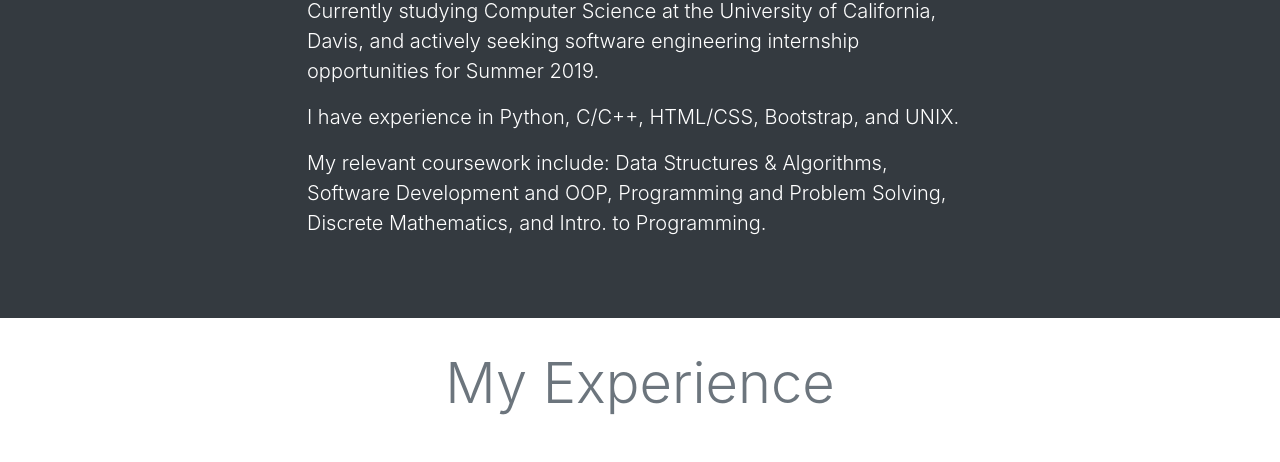
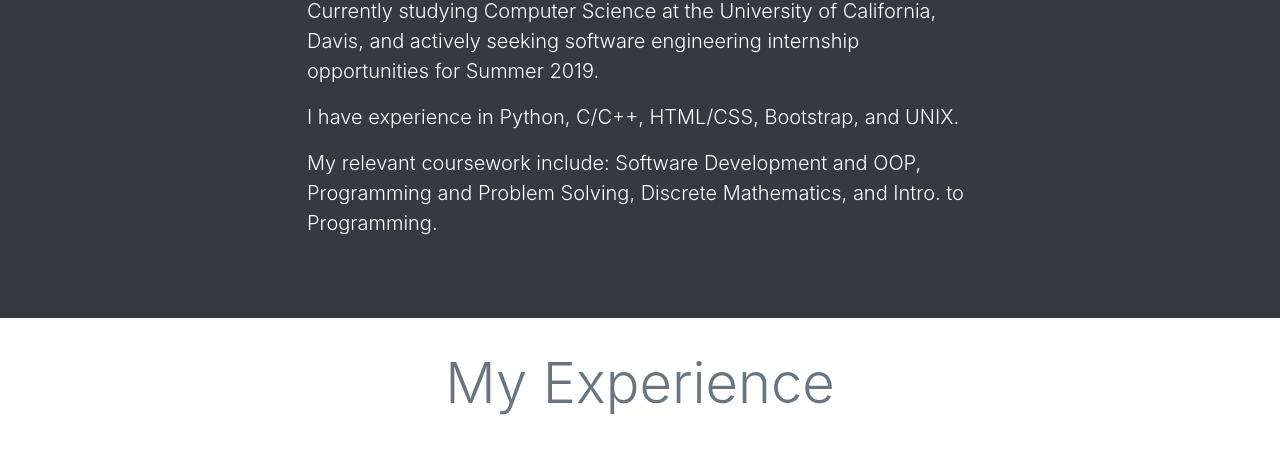
Before and after one commit to brandon-lau0/Personal-Website, a plain HTML site: page index.html in a window 1280 px wide. Shown: the part 619-1081 px from the top of the page. Drawn offline with nearby package versions, Linux system fonts and the light colour scheme.

Commit message:
Add files via upload

```diff
--- a/index.html
+++ b/index.html
@@ -52,7 +52,7 @@
 
 	    <p class="lead mt-3 mx-auto introBox" style="text-align: left;">I have experience in Python, C/C++, HTML/CSS, Bootstrap, and UNIX.</p>
 
-	    <p class="lead mt-3 mx-auto introBox" style="text-align: left;">My relevant coursework include: Data Structures & Algorithms, Software Development and OOP, Programming and Problem Solving, Discrete Mathematics, and Intro. to Programming.</p>
+	    <p class="lead mt-3 mx-auto introBox" style="text-align: left;">My relevant coursework include: Software Development and OOP, Programming and Problem Solving, Discrete Mathematics, and Intro. to Programming.</p>
 	  </div>
 	</div>
 	<!-- /jumbotron -->
```
